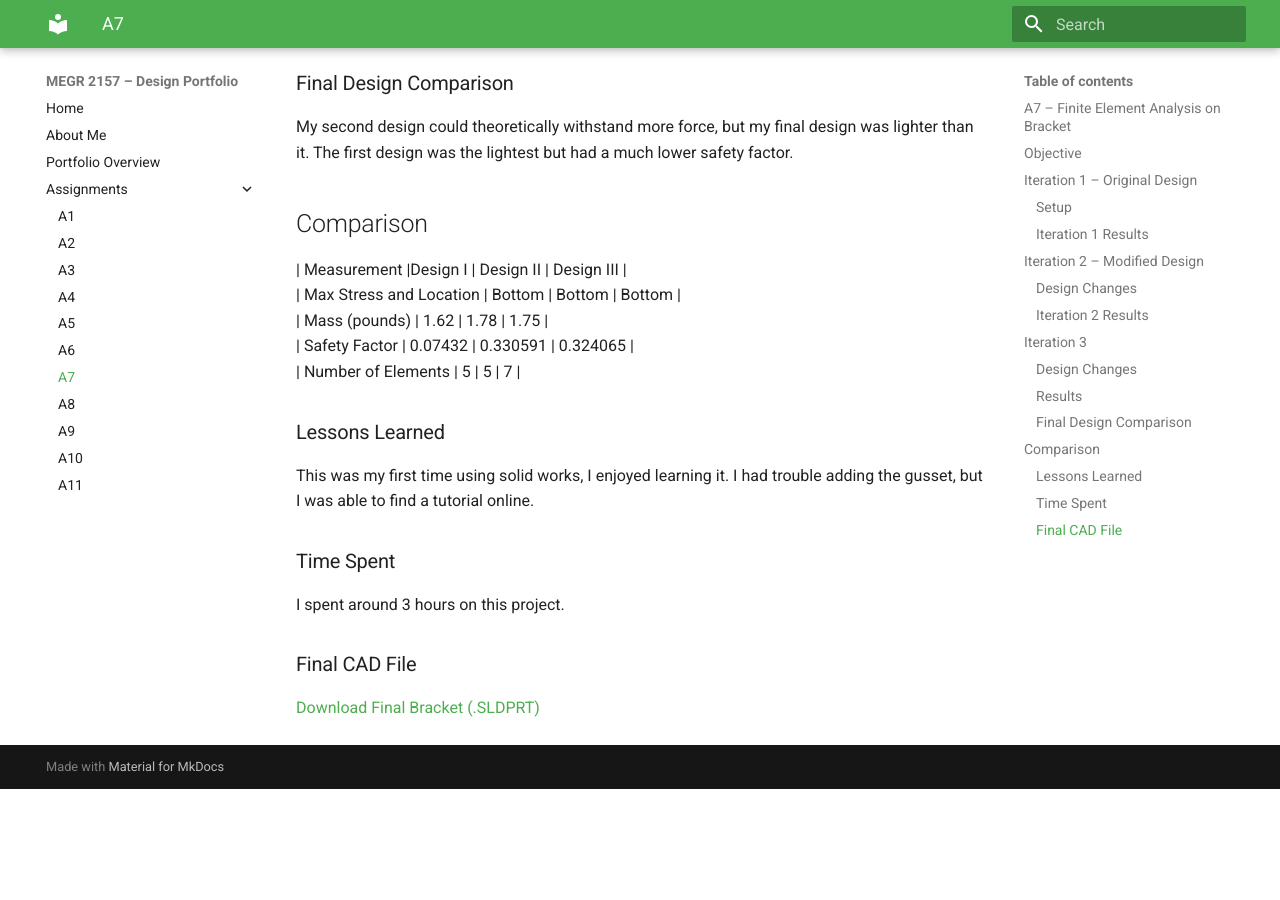
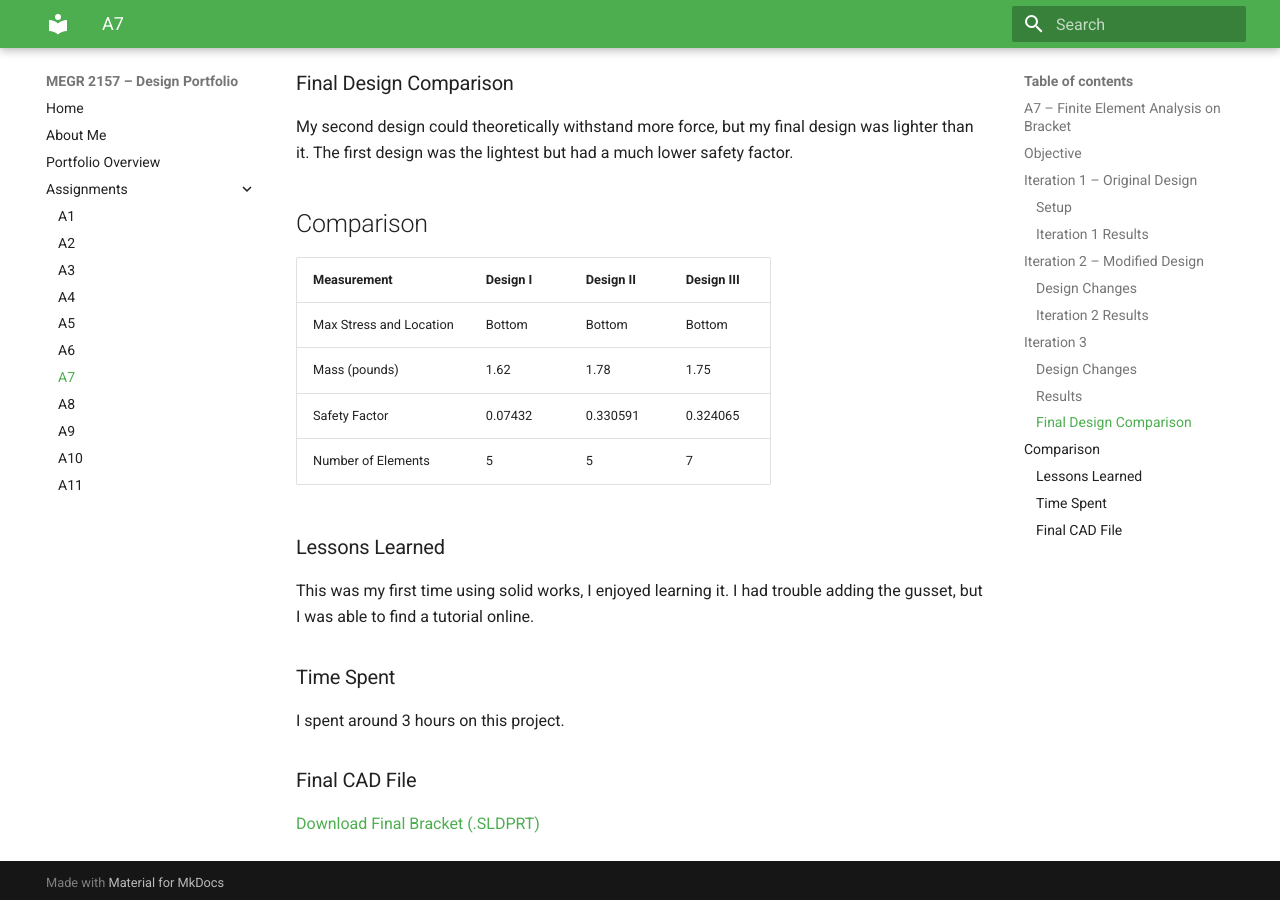
Before and after one commit to DillonK-spec/megr2157-portfolio, an MkDocs documentation site: the page built from docs/assignments/A07/index.md, in a window 1280 px wide and 900 px high, scrolled down 7469 px. Built offline with MkDocs 1.6.1 and Material for MkDocs 9.7.7, drawn with Linux system fonts in a browser that asks for light colours; before the commit the page ends 8258 px from its top, so only the background shows below that.

```diff
--- a/docs/assignments/A07/index.md
+++ b/docs/assignments/A07/index.md
@@ -71,11 +71,12 @@ The factor of safety had actually decreased  to 0.0324065 after adding the gusse
 My second design could theoretically withstand more force, but my final design was lighter than it. The first design was the lightest but had a much lower safety factor.
 
 ## Comparison
-| Measurement                 |Design I | Design II | Design III | <br>
-| Max Stress and Location     |  Bottom |   Bottom  |   Bottom   | <br>
-| Mass (pounds)               |   1.62  |    1.78   |     1.75   | <br>
-| Safety Factor               | 0.07432 | 0.330591  |  0.324065  | <br>
-| Number of Elements          |    5    |    5      |      7     | <br>
+| Measurement | Design I | Design II | Design III |
+|---|---|---|---|
+| Max Stress and Location | Bottom | Bottom | Bottom |
+| Mass (pounds) | 1.62 | 1.78 | 1.75 |
+| Safety Factor | 0.07432 | 0.330591 | 0.324065 |
+| Number of Elements | 5 | 5 | 7 |
 
 ### Lessons Learned
 This was my first time using solid works, I enjoyed learning it. I had trouble adding the gusset, but I was able to find a tutorial online.
```
